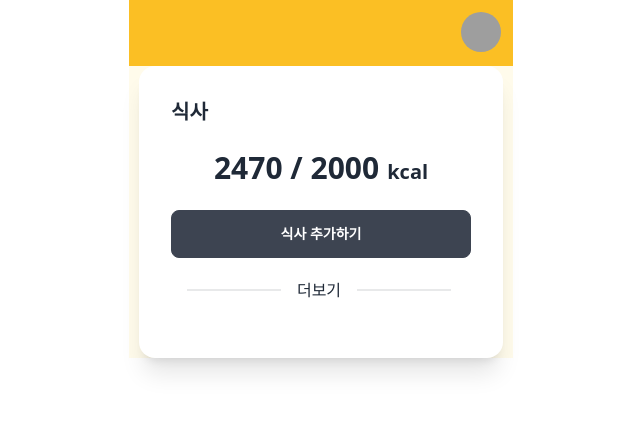
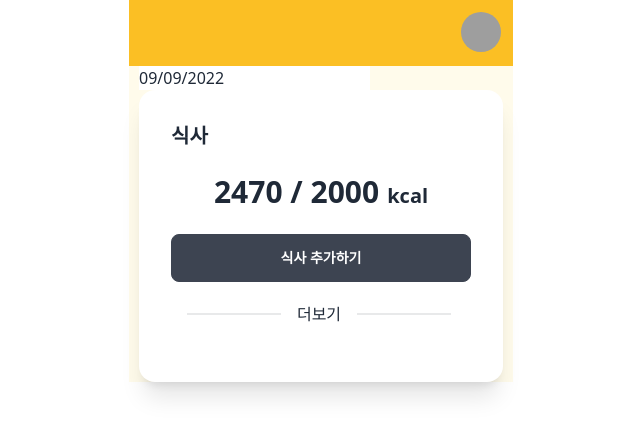
Before and after one commit to ShineTiger/food-management, a React (Create React App) app in the folder client/: page / in a window 1280 px wide. Shown: the top 436 px of the page, without its empty margins (319-959 px from the left). Built offline with nearby package versions, Linux system fonts and the light colour scheme; grey boxes are pictures that could not be loaded.

Commit message:
✨ DateHeader 컴포넌트 생성(DatePicker 적용)

```diff
--- /dev/null
+++ b/client/src/components/Main/DateHeader.tsx
@@ -0,0 +1,23 @@
+import React, { useState } from 'react';
+import DatePicker from 'react-datepicker';
+import 'react-datepicker/dist/react-datepicker.css';
+
+const DateHeader = () => {
+  const [currentDate, setCurrentDate] = useState<Date>(new Date());
+
+  // TODO: 오늘 날짜인지 검사
+  // - 그에 따라 뒤로가는 버튼 렌더
+
+  // TODO: 날짜 유형 변경, 한글화, custom css
+
+  return (
+    <div>
+      <DatePicker
+        selected={currentDate}
+        onChange={date => date && setCurrentDate(date)}
+      />
+    </div>
+  );
+};
+
+export default DateHeader;
--- a/client/src/pages/Main.tsx
+++ b/client/src/pages/Main.tsx
@@ -1,11 +1,13 @@
 import React from 'react';
 import MainCard from '../components/UI/MainCard';
 import Meal from '../components/Main/Meal';
+import DateHeader from '../components/Main/DateHeader';
 
 const Main = () => {
   return (
     <>
       <div>
+        <DateHeader />
         <MainCard title="식사" category={<Meal></Meal>}></MainCard>
       </div>
     </>
```
